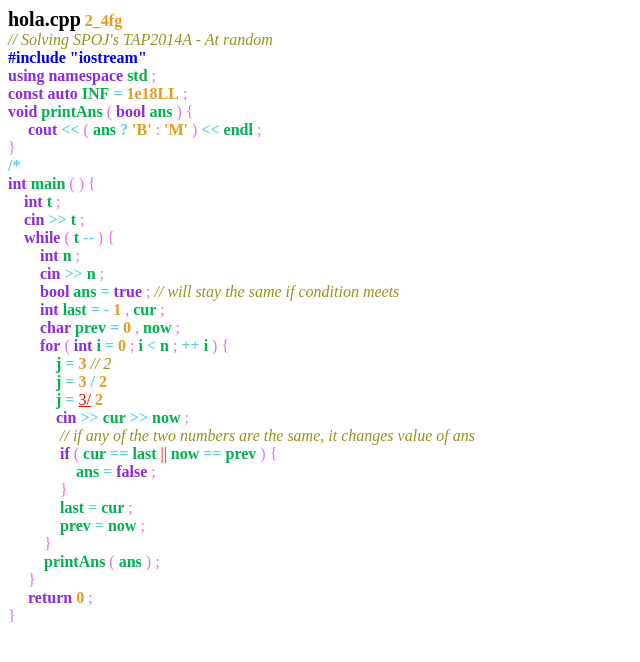
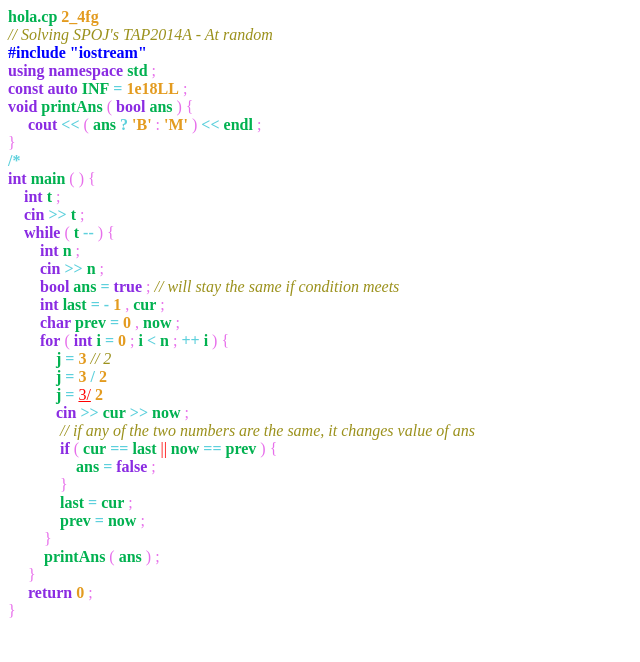
Before and after one commit to Bren12/Equipo-Racket, a plain HTML site: page Actividad 3.4/index.html in a window 1280 px wide. Shown: the whole page, without its empty margins (0-640 px from the left). Drawn offline with Linux system fonts and the light colour scheme.

Commit message:
hay que corregir iden-lit

```diff
--- a/Actividad 3.4/index.html
+++ b/Actividad 3.4/index.html
@@ -6,7 +6,7 @@
 		<link rel="stylesheet" href="style.css">
 	</head>
 	<body>
-		<span class="file">hola.cpp</span>
+		<span class="identificador">hola.cp</span>
 		<span class="literal">2_4fg</span>
 		<br>
 		<span class="comentario">// Solving SPOJ's TAP2014A - At random</span>
```
Also changed, not shown: Actividad 3.4/sintaxis.txt.
